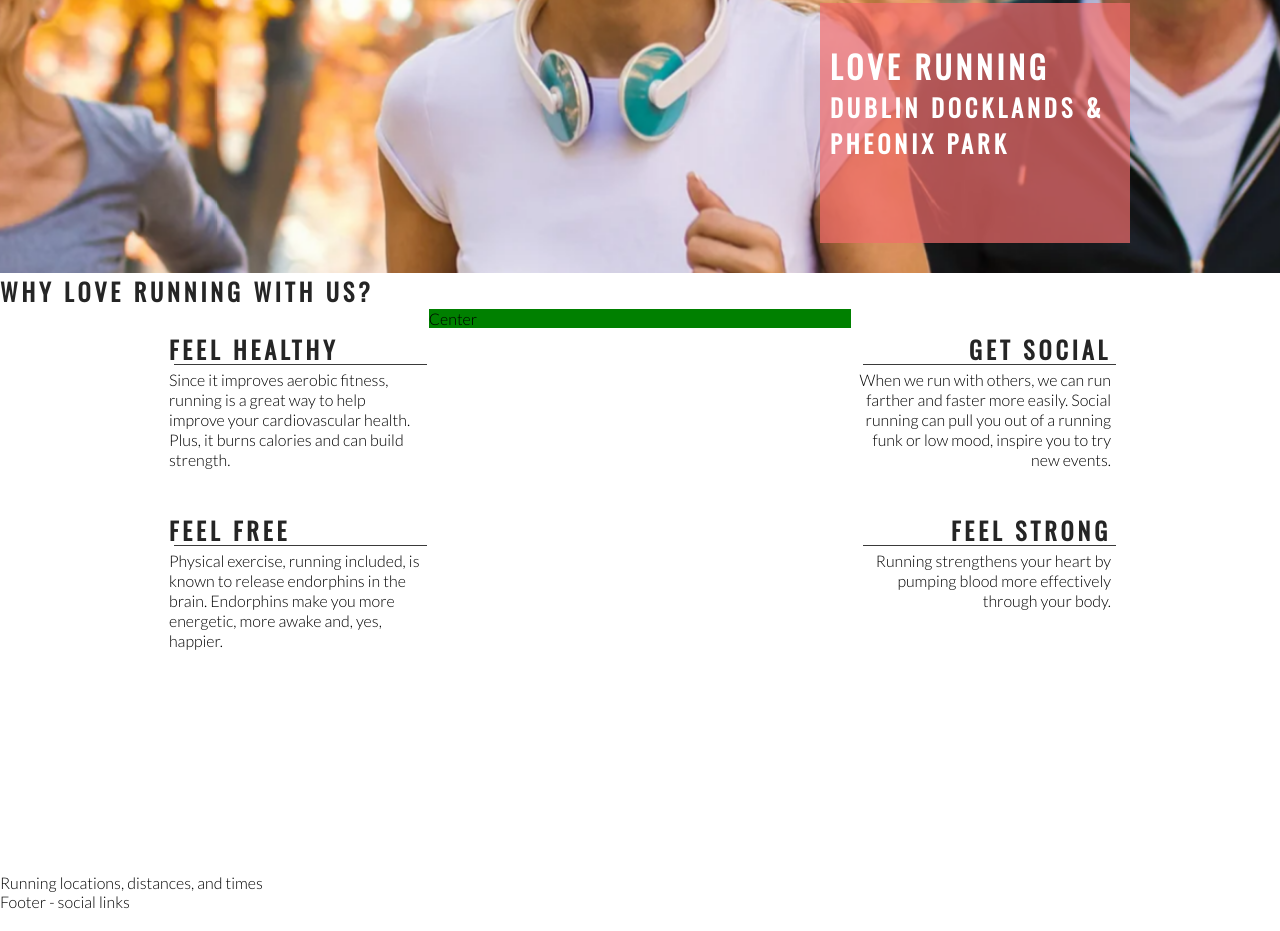
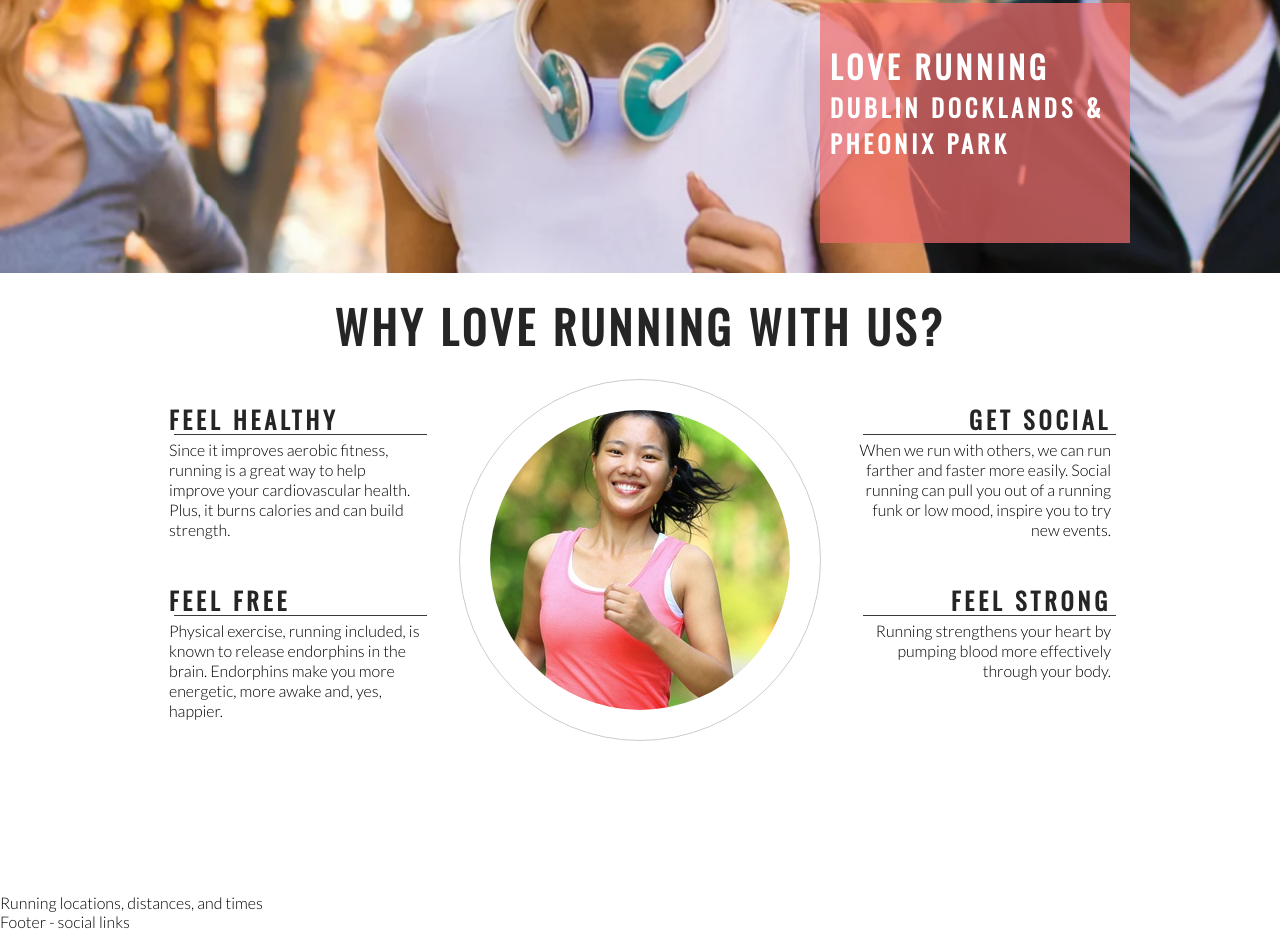
Before and after one commit to paulio11/love-running, a plain HTML site: page index.html in a window 1280 px wide. Shown: the part 402-1333 px from the top of the page. Drawn offline with nearby package versions, Linux system fonts and the light colour scheme.

Commit message:
Add club ethos center image and style

```diff
--- a/assets/css/style.css
+++ b/assets/css/style.css
@@ -136,7 +136,6 @@ h2 {
 #center-about {
     width: 33%;
     margin: 0 auto;
-    background-color: green;
 }
 
 hr {
@@ -168,3 +167,26 @@ hr {
 .right-about-heading p {
     text-align: right;
 }
+
+#welcome {
+    text-align: center;
+    margin: 20px auto;
+    font-size: 280%;
+}
+
+#circle-container {
+    width: 300px;
+    height: 300px;
+    padding: 30px;
+    border-style: solid;
+    border-color: #ccc;
+    border-width: 1px;
+    border-radius: 50%;
+    margin: 0 auto;
+}
+
+#circle-cover-bg {
+    background: url(../images/ethos-center-image.jpg) no-repeat center center;
+    height: 100%;
+    border-radius: 50%;
+}
--- a/index.html
+++ b/index.html
@@ -38,7 +38,7 @@
         </div>
     </section>
     <section id="club-ethos">
-        <h1>Why Love Running With Us?</h1>
+        <h2 id="welcome">Why Love Running With Us?</h2>
         <div id="left-about">
             <div class="left-about-heading">
                 <h2>Feel Healthy</h2>
@@ -65,7 +65,11 @@
                 <p>Running strengthens your heart by pumping blood more effectively through your body.</p>
             </div>
         </div>
-        <div id="center-about">Center</div>
+        <div id="center-about">
+            <div id="circle-container">
+                <div id="circle-cover-bg"></div>
+            </div>
+        </div>
     </section>
     <section>
         Running locations, distances, and times
```
Also changed, not shown: assets/images/ethos-center-image.jpg (added).
